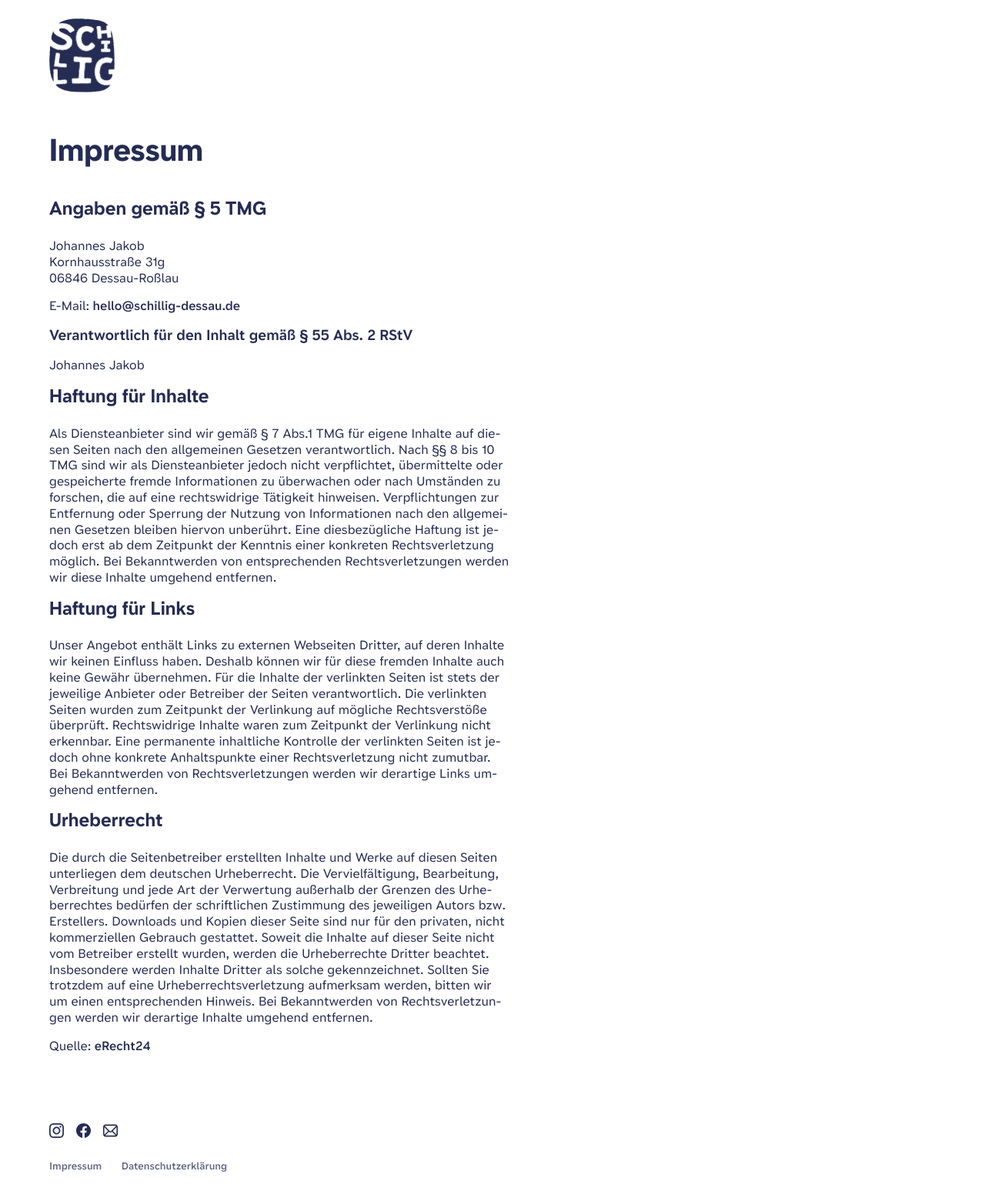
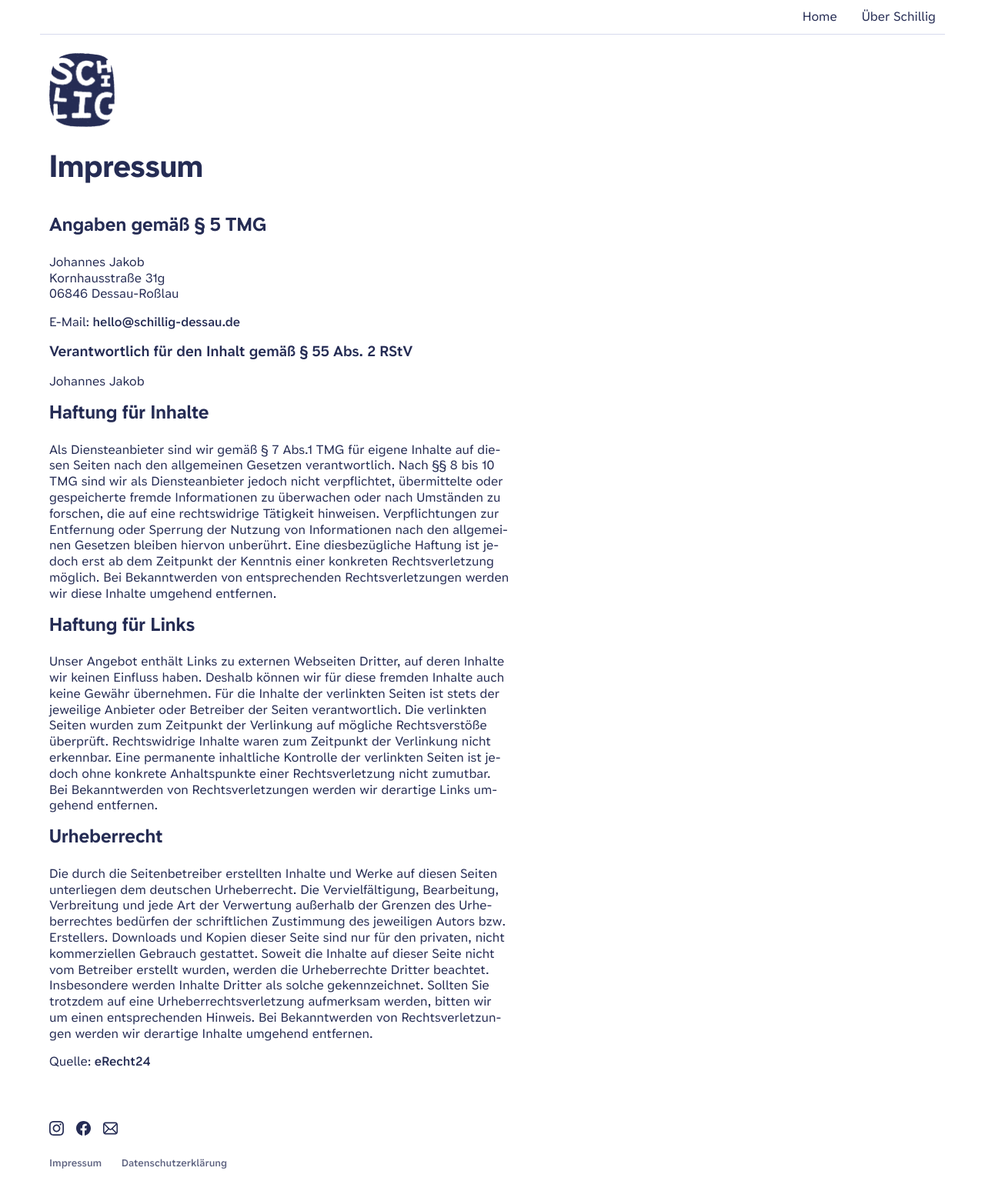
Before and after one commit to JohJakob/schillig-dessau.de, a Jekyll site: the page built from impressum.md, in a window 1280 px wide. Shown: the whole page at 77% size. Built offline with Jekyll 4.4.1, drawn with Linux system fonts in a browser that asks for light colours.

Commit message:
Header: Add navigation menu

```diff
--- a/_includes/header.html
+++ b/_includes/header.html
@@ -1,4 +1,23 @@
 <header>
+  <nav class="nav-header">
+    <input type="checkbox" id="nav-header-toggle" role="button">
+    <label for="nav-header-toggle" id="nav-header-toggle-label">
+      <svg width="24" height="24">
+        <line x1="0" y1="12" x2="24" y2="12"></line>
+        <line x1="12" y1="0" x2="12" y2="24"></line>
+      </svg>
+    </label>
+    <div id="nav-header-menu">
+      <ul role="navigation">
+        <li>
+          <a {% if page.nav == 'home' %}class="nav-active"{% endif %} href="/">Home</a>
+        </li>
+        <li>
+          <a {% if page.nav == 'about' %}class="nav-active"{% endif %} href="/about">Über Schillig</a>
+        </li>
+      </ul>
+    </div>
+  </nav>
   <a href="/">
     {% assign logo_color = 'blue' %}
     {% if page.background == 'blue' %}
--- a/_sass/base/_base.scss
+++ b/_sass/base/_base.scss
@@ -1,4 +1,6 @@
 @import "elements/body";
+@import "elements/header";
+@import "elements/nav";
 @import "elements/main";
 @import "elements/footer";
 @import "elements/links";
--- a/_sass/base/elements/_footer.scss
+++ b/_sass/base/elements/_footer.scss
@@ -1,4 +1,5 @@
 footer {
+  padding: $padding-content 0;
   display: flex;
   flex-direction: column;
 
--- /dev/null
+++ b/_sass/base/elements/_header.scss
@@ -0,0 +1,4 @@
+header {
+  padding-top: $padding-content / 2;
+  padding-bottom: $padding-content;
+}
--- /dev/null
+++ b/_sass/base/elements/_nav.scss
@@ -0,0 +1,113 @@
+.nav-header {
+  position: relative;
+  margin-bottom: $padding-content;
+  padding-bottom: $padding-content / 2;
+  display: flex;
+  justify-content: flex-end;
+
+  &:after {
+    right: $padding-content / -2;
+    bottom: 0;
+    left: $padding-content / -2;
+    position: absolute;
+    height: 1px;
+    background-color: $color-schillig_blue_light;
+    content: "";
+  }
+}
+
+#nav-header-menu {
+  top: 0;
+  right: 0;
+  bottom: 0;
+  left: 0;
+  position: fixed;
+  text-align: center;
+  background-color: white;
+  display: flex;
+  justify-content: center;
+  align-items: center;
+  opacity: 0;
+  visibility: hidden;
+  z-index: 2;
+  transition: all .2s ease-out;
+
+  ul {
+    margin: 0;
+    padding: 0;
+    list-style: none;
+    display: flex;
+    flex-direction: column;
+
+    li {
+      margin-bottom: 1em;
+      font-size: 1.5em;
+
+      a {
+        font-variation-settings: 'wght' 400;
+
+        &.nav-active {
+          font-variation-settings: 'wght' 600;
+        }
+      }
+    }
+  }
+}
+
+#nav-header-toggle {
+  display: none;
+
+  &:checked ~ #nav-header-toggle-label svg {
+    transform: rotate(45deg)
+  }
+
+  &:checked ~ #nav-header-menu {
+    opacity: 1;
+    visibility: visible
+  }
+}
+
+#nav-header-toggle-label {
+  z-index: 3;
+
+  svg {
+    transition: all .2s ease-out;
+
+    line {
+      stroke: $color-schillig_blue;
+      stroke-width: 2px;
+    }
+  }
+}
+
+@media (min-width: $breakpoint-desktop) {
+  #nav-header-menu {
+    top: unset;
+    right: unset;
+    bottom: unset;
+    left: unset;
+    position: inherit;
+    text-align: left;
+    display: unset;
+    opacity: 1;
+    visibility: visible;
+
+    ul {
+      flex-direction: row;
+
+      li {
+        margin-right: 2em;
+        margin-bottom: 0;
+        font-size: 1em;
+
+        &:last-child {
+          margin-right: 0
+        }
+      }
+    }
+  }
+
+  #nav-header-toggle + label {
+    display: none
+  }
+}
--- a/_sass/layouts/default.scss
+++ b/_sass/layouts/default.scss
@@ -10,7 +10,8 @@ body {
 header, main, footer, .content-main > * {
   margin-left: auto;
   margin-right: auto;
-  padding: $padding-content;
+  padding-left: $padding-content;
+  padding-right: $padding-content;
   width: 100%;
   max-width: $max_width-content
 }
--- a/index.html
+++ b/index.html
@@ -1,5 +1,6 @@
 ---
 layout: home
+nav: home
 title: Schillig
 description: Studentisch betriebener kultureller Begegnungspunkt für Studierende, Menschen aus aller Welt und die Nachbarschaft
 ---
```
